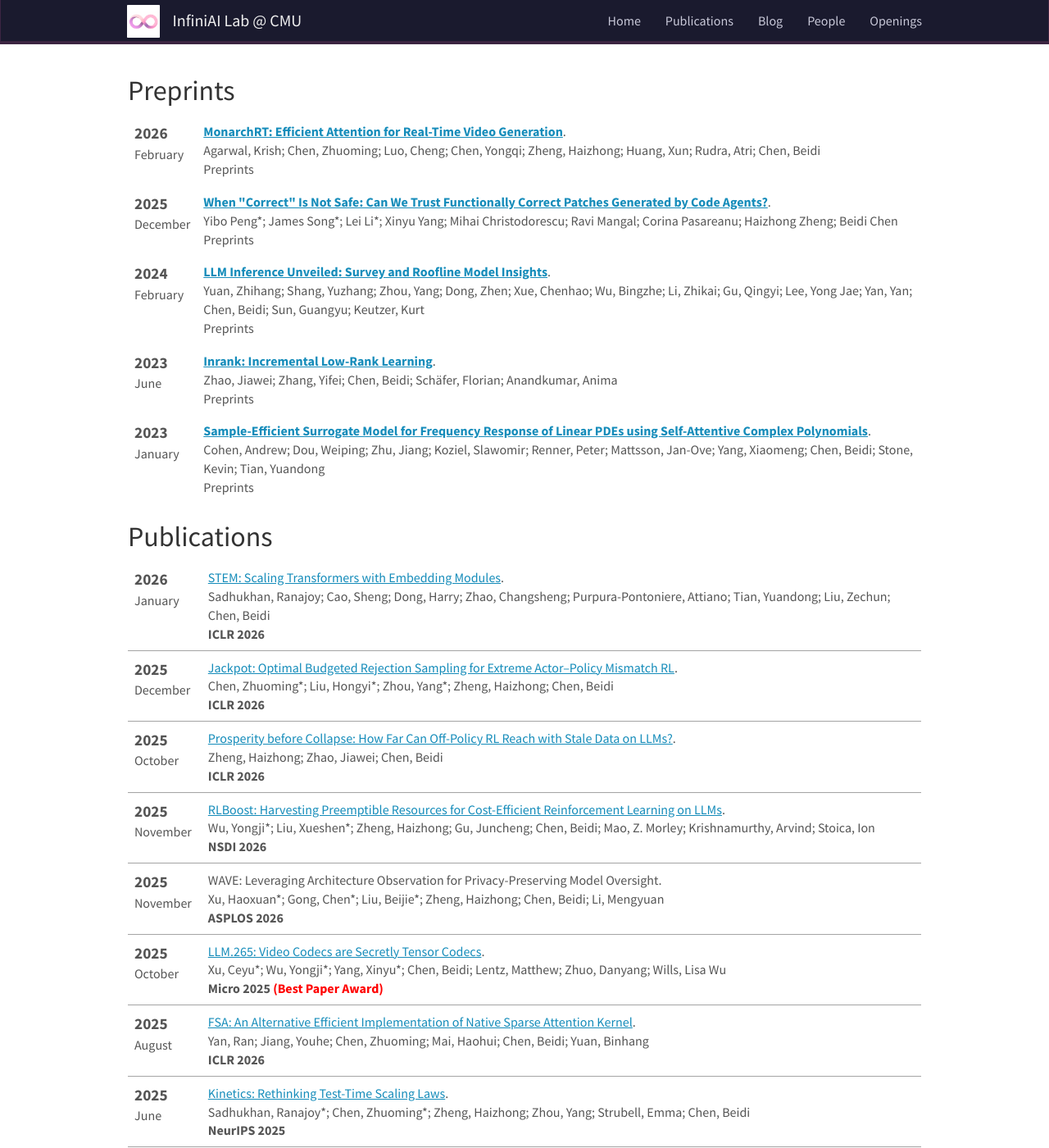
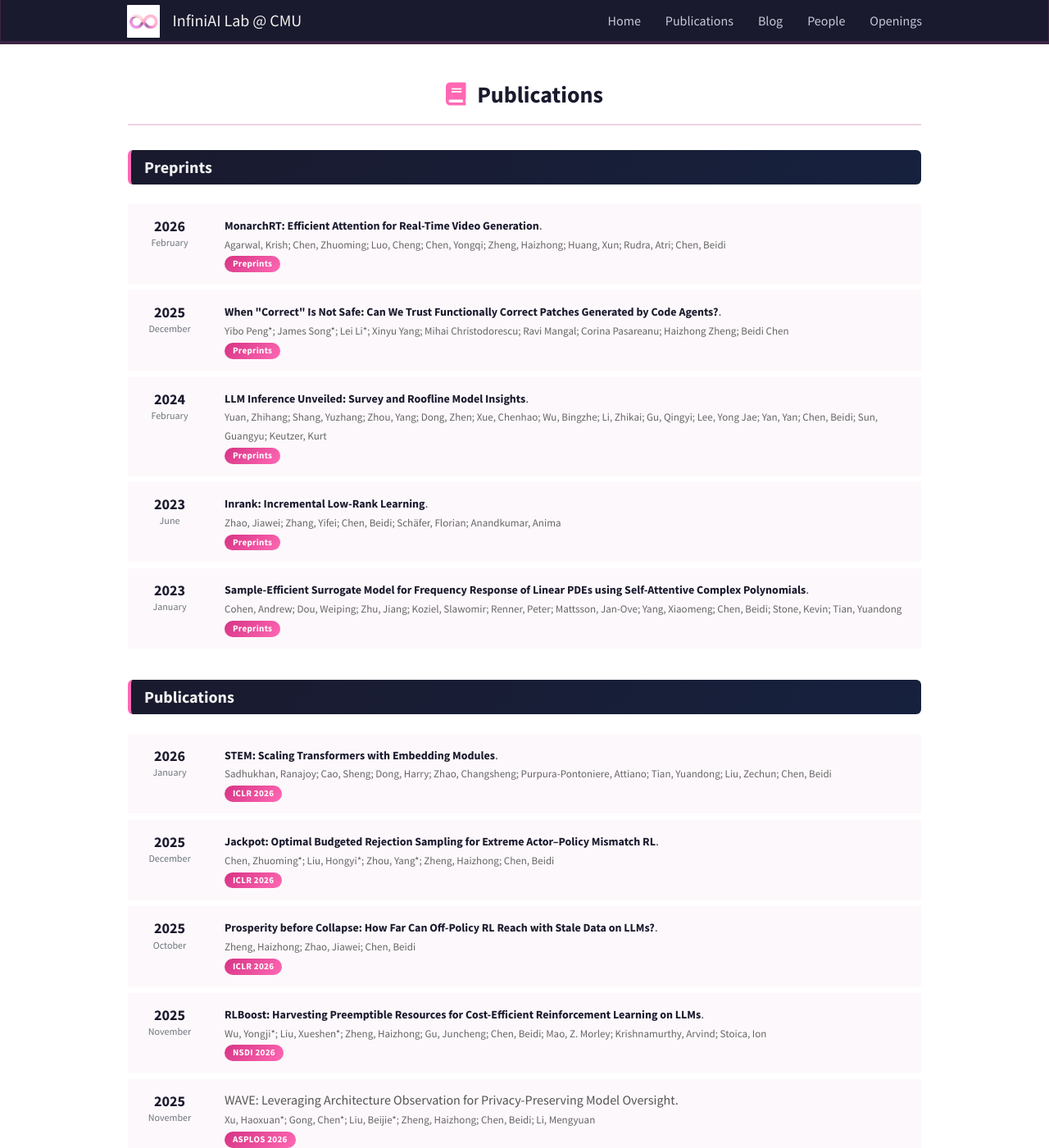
Before and after one commit to dreaming-panda/lab-page-new, a Jekyll site: the page built from _pages/publications_new.md, in a window 1280 px wide and 1400 px high. Shown: the whole window at 82% size. Built offline with Jekyll 4.4.1, drawn with Linux system fonts in a browser that asks for light colours; nearby versions of some CDN libraries.

Commit message:
Style publications page with pink tech theme
Co-Authored-By: Claude Opus 4.6 (1M context) <noreply@anthropic.com>

```diff
--- a/_layouts/publications.html
+++ b/_layouts/publications.html
@@ -2,5 +2,8 @@
 layout: default
 ---
 <div id="publications" class="col-sm-12">
+  <div class="pub-header">
+    <h1><i class="fas fa-book"></i> Publications</h1>
+  </div>
   {{ content }}
 </div>
--- a/_pages/publications_new.md
+++ b/_pages/publications_new.md
@@ -1,18 +1,10 @@
 ---
 title: "InfiniAI Lab - Publications"
-layout: gridlay
+layout: publications
 excerpt: "InfiniAI Lab -- Publications."
 sitemap: false
 permalink: /publications/
 ---
-<style>
-    table.table-pubs tr {
-        border-bottom: 2px groove #fafafa;
-    }
-    table.table-pubs .venue {
-        font-weight: bold;
-    }
-</style>
 
 ## Preprints
 <table class="table">
--- a/css/main.scss
+++ b/css/main.scss
@@ -303,6 +303,129 @@ firstp {
 	background-color: rgba(255, 105, 180, 0.1);
 }
 
+/* ===== Publications Page ===== */
+
+#publications {
+	padding-bottom: 40px;
+}
+
+/* Publication page header */
+.pub-header {
+	text-align: center;
+	padding: 30px 0 20px;
+	margin-bottom: 10px;
+	border-bottom: 2px solid #f0d4e4;
+}
+
+.pub-header h1 {
+	font-size: 28px;
+	font-weight: 700;
+	color: #1a1a2e;
+	margin: 0;
+}
+
+.pub-header h1 i {
+	color: #ff69b4;
+	margin-right: 8px;
+}
+
+/* Section headings (Preprints, Publications, Workshops) */
+#publications h2 {
+	font-size: 20px;
+	font-weight: 700;
+	color: #1a1a2e;
+	margin-top: 30px;
+	margin-bottom: 16px;
+	padding: 10px 16px;
+	background: linear-gradient(135deg, #1a1a2e, #16213e);
+	color: #f0f0f0;
+	border-radius: 6px;
+	border-left: 4px solid #ff69b4;
+}
+
+/* Publication table styling */
+#publications .table {
+	border-collapse: separate;
+	border-spacing: 0 8px;
+}
+
+#publications .table > tbody > tr {
+	background: #fdf8fb;
+	border: 1px solid #f0d4e4;
+	border-radius: 6px;
+	transition: box-shadow 0.2s, border-color 0.2s;
+}
+
+#publications .table > tbody > tr:hover {
+	box-shadow: 0 2px 12px rgba(255, 105, 180, 0.15);
+	border-color: #ff69b4;
+}
+
+#publications .table > tbody > tr > td {
+	border-top: none;
+	padding: 14px 16px;
+	vertical-align: top;
+}
+
+/* Date column */
+#publications .date {
+	display: block;
+	text-align: center;
+	min-width: 70px;
+	color: #6c757d;
+	font-size: 12px;
+	line-height: 1.4;
+}
+
+#publications .date big strong {
+	font-size: 18px;
+	color: #1a1a2e;
+}
+
+/* Publication title */
+#publications .pubtitle a {
+	color: #1a1a2e;
+	font-weight: 600;
+	font-size: 14px;
+	text-decoration: none;
+	transition: color 0.2s;
+}
+
+#publications .pubtitle a:hover {
+	color: #d63384;
+}
+
+#publications .pubtitle a strong {
+	font-weight: 600;
+}
+
+/* Authors */
+#publications .authors {
+	color: #666;
+	font-size: 13px;
+	line-height: 1.5;
+}
+
+/* Venue badge */
+#publications .venue {
+	display: inline-block;
+	font-size: 11px;
+	font-weight: 700;
+	color: #fff;
+	background: linear-gradient(135deg, #d63384, #ff69b4);
+	padding: 2px 10px;
+	border-radius: 12px;
+	margin-top: 4px;
+	letter-spacing: 0.3px;
+}
+
+/* Highlight awards in venue text */
+#publications .venue font[color="Red"],
+#publications .publication font[color="Red"] {
+	color: #ffdd57 !important;
+	font-weight: 700;
+}
+
 /* Team & Publications */
 #gridid img { margin: 16px 22px 6px 0; border-radius:10%; box-shadow: 2px 2px 5px #888888 }
 #homeid img { margin: 0 0 0 0; border-radius:5%; box-shadow: 0px 0px 0px #888888 }
```
Also changed, not shown: _pages/publications.md (+1 -1 lines).
